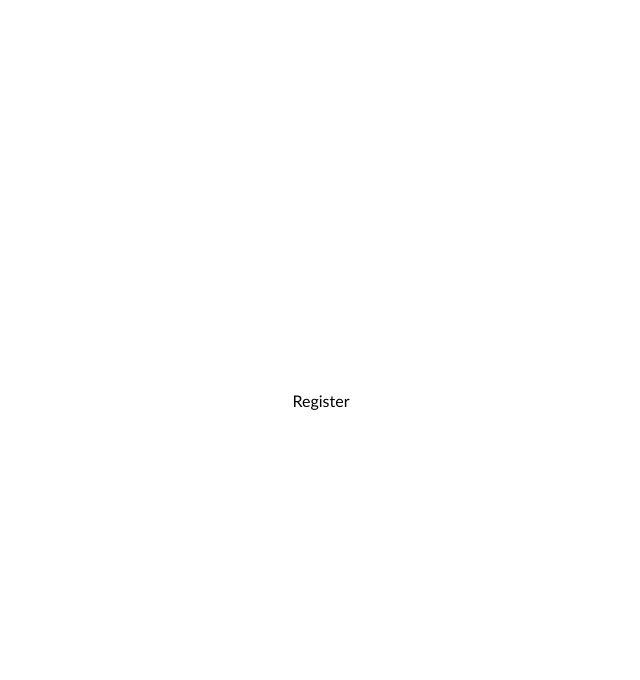
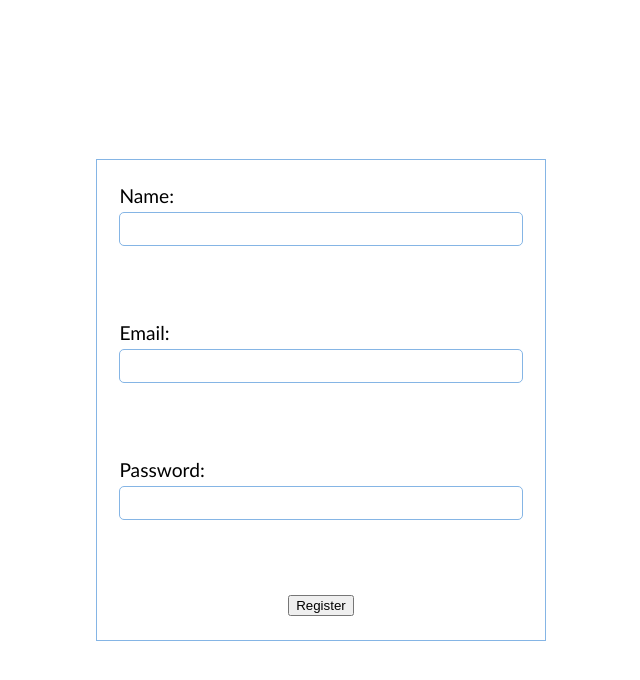
Before and after one commit to johnkatua/paprr, a React (Vite) app: page /register in a window 1280 px wide. Shown: the top 680 px of the page, without its empty margins (319-959 px from the left). Built offline with nearby package versions, Linux system fonts and the light colour scheme.

Commit message:
added inputs to the register page

```diff
--- a/src/webpages/Register.js
+++ b/src/webpages/Register.js
@@ -2,7 +2,25 @@ import React from "react";
 
 const Register = () => {
   return (
-    <div className="register--wrapper">Register</div>
+    <div className="register--wrapper">
+      <div className="register--container">
+        <form>
+          <div className="register--container__details">
+            <label htmlFor="name">Name:</label>
+            <input type="text" name="name" id="name" autoComplete="name" />
+          </div>
+          <div className="register--container__details">
+            <label htmlFor="email">Email:</label>
+            <input type="email" name="email" id="email" autoComplete="email" />
+          </div>
+          <div className="register--container__details">
+            <label htmlFor="password">Password:</label>
+            <input type="password" name="password" id="password" autoComplete="on" />
+          </div>
+          <button>Register</button>
+        </form>
+      </div>
+    </div>
   );
 };
 
--- a/src/webpages/index.css
+++ b/src/webpages/index.css
@@ -41,6 +41,45 @@
   height: 100vh;
 }
 
+.register--container {
+  display: flex;
+  flex-direction: column;
+  align-items: center;
+  justify-content: center;
+  width: 35%;
+  height: 60%;
+  border: 1px solid var(--light-grey);
+}
+
+.register--container form {
+  display: flex;
+  flex-direction: column;
+  align-items: center;
+  justify-content: center;
+  width: 90%;
+  height: 90%;
+}
+
+.register--container__details {
+  display: flex;
+  flex-direction: column;
+  width: 100%;
+  height: 100%;
+}
+
+.register--container__details label {
+  font-size: 1.2rem;
+  margin-bottom: 5px;
+}
+
+.register--container__details input {
+  font-size: 1.2rem;
+  border-radius: 5px;
+  outline: none;
+  border: 1px solid var(--light-grey);
+  padding: 5px .5rem;
+}
+
 @media screen and (min-width: 0px) and (max-width: 768px) {
   .home--container {
     margin: 1rem;
```
